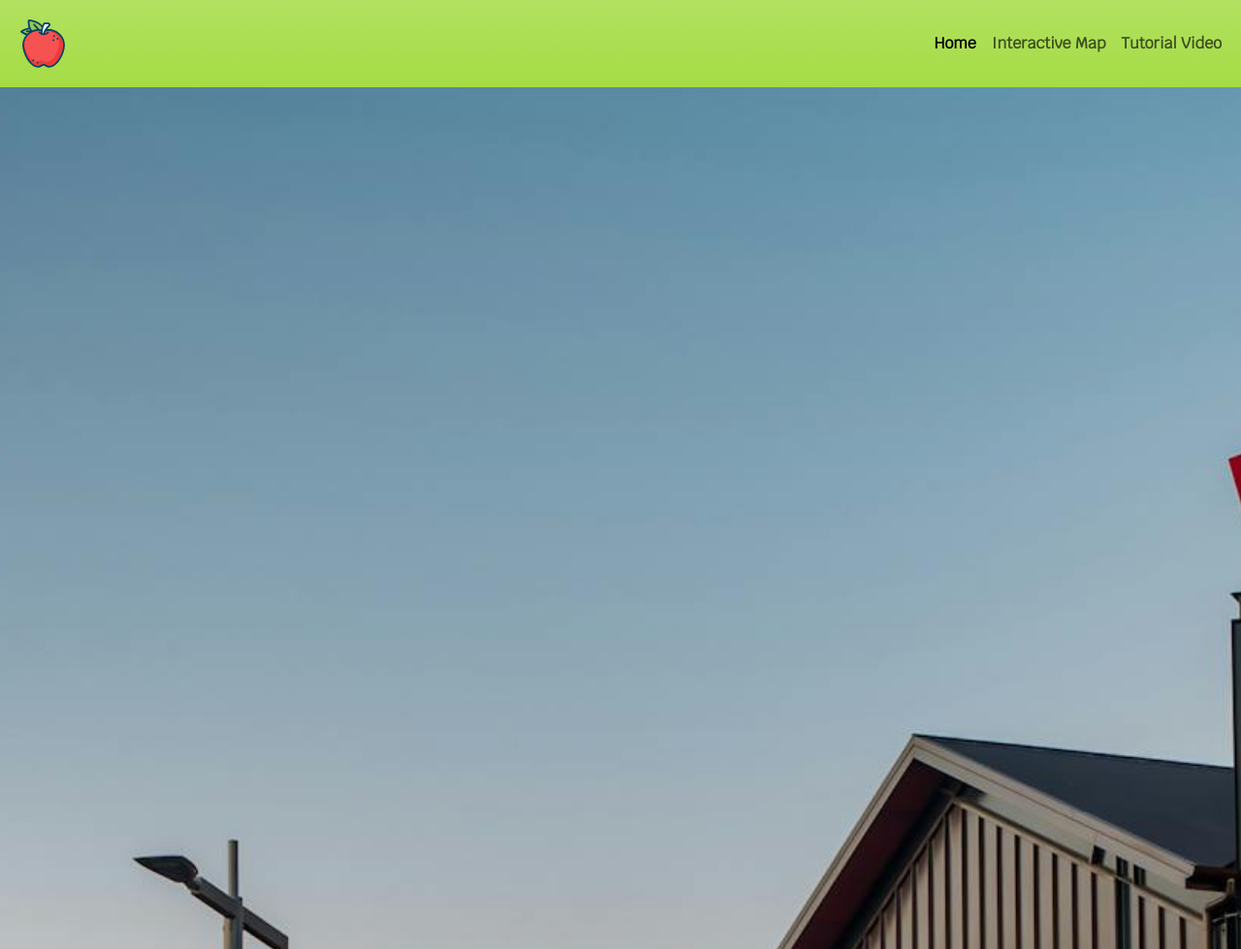
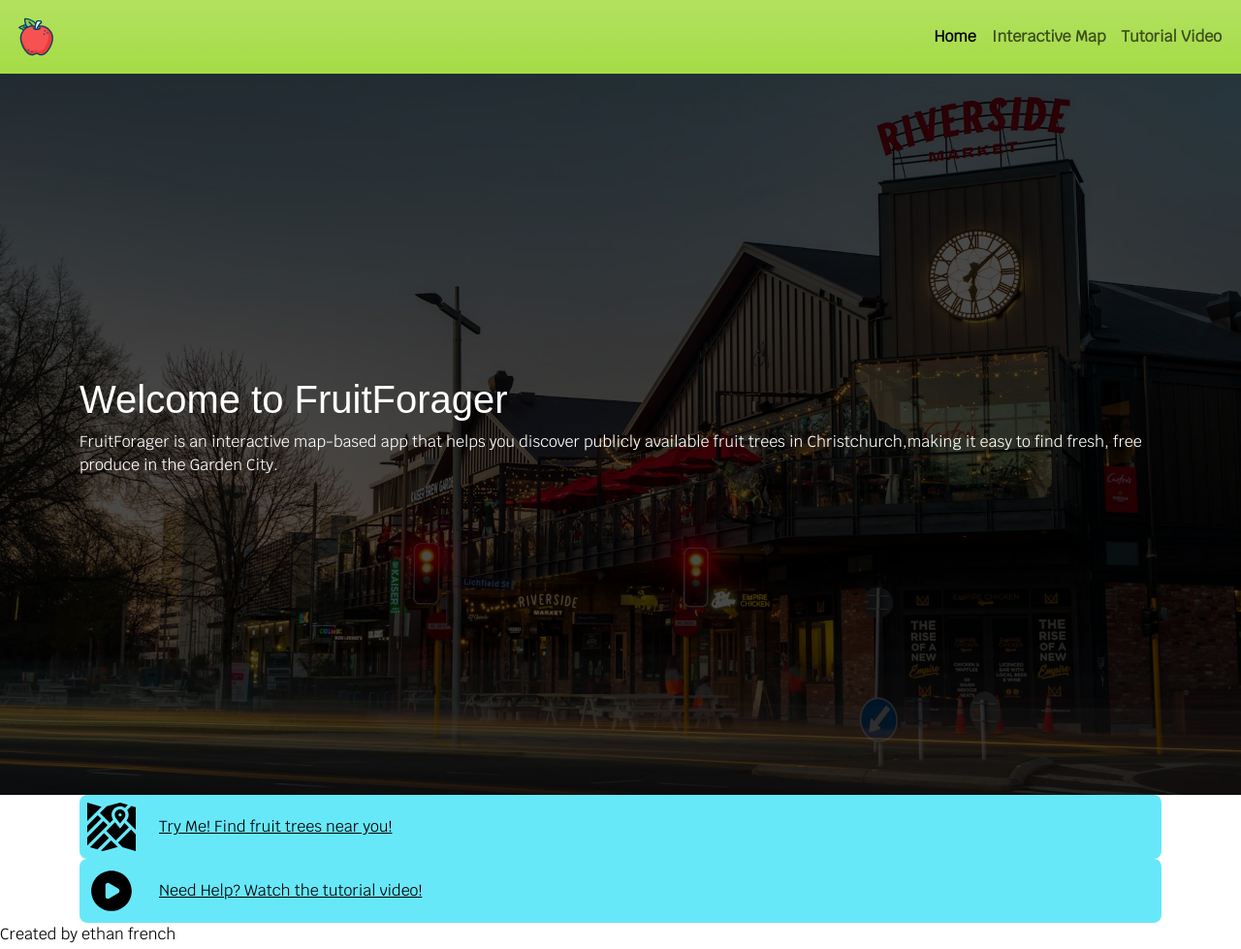
Before and after one commit to EthanGJFrench/fruitforager-iteration-2-prototype-bcde213, a website: page pages/home.html in a window 1280 px wide. Shown: the top 979 px of the page at 97% size. Drawn offline with nearby package versions, Linux system fonts and the light colour scheme; a web font is replaced by a local one.

Commit message:
Homepage hero transition finished

```diff
--- a/pages/home.html
+++ b/pages/home.html
@@ -7,6 +7,7 @@
     <title>Home page | FruitForager</title>
 </head>
 <body class="text-dark">
+
     <!-- Navigation bar -->
     <nav class="bg-primary bg-gradient navbar navbar-expand-md .bg-gradient">
         <div class="container-fluid">
@@ -32,18 +33,17 @@
         </div>
     </nav>
 
-    <!-- Hero seciton -->
-    <section #id="homepage-hero">
+    <!-- Homepage hero section -->
+    <section id="homepage-hero">
+        <div class="carousel-wrapper">
             <!-- Carousel -->
-         <div class="hero-underlay">
             <div id="home-page-carousel" class="carousel slide carousel-fade" data-bs-ride="carousel" data-bs-interval="3500">
                 <div class="carousel-inner">
                     <div class="carousel-item active">
-                        <img src="/assets/images/pexels-andromeda99-35155442.webp" class="d-block w-100" alt="temp image"> <!-- temp image -->
+                        <img src="/assets/images/pexels-andromeda99-35155442.webp" class="d-block w-100" alt="temp image">
                     </div>
                     <div class="carousel-item">
-                        <img src="/assets/images/pexels-prose4ever-5363175.webp" class="d-block w-100" alt="temp image"> <!-- temp image -->
-                    </div>
+                        <img src="/assets/images/pexels-prose4ever-5363175.webp" class="d-block w-100" alt="temp image">
                     </div>
                 </div>
             </div>
@@ -51,30 +51,31 @@
             <section class="hero-overlay">
                 <div class="container">
                     <h1>Welcome to FruitForager</h1>
-                <p>FruitForager is an interactive map-based app that helps you descover pubically available fruit trees in Christchurch, making it easy to find fresh, free produce in the Garden City. FruitForager encourages people to make use of nature's bounty by connecting local communities with underused food sources.</p>
+                    <p>FruitForager is an interactive map-based app that helps you discover publicly available fruit trees in Christchurch,making it easy to find fresh, free produce in the Garden City.</p>
                 </div>
             </section>
+        </div>
     </section>
 
     <!-- Link section -->
-    <!-- <section class="container">
+    <section class="container">
         <a href="/pages/map.html" class="d-flex align-items-center justify-content-left gap-4 p-2 bg-secondary rounded-3">
             <img src="/assets/svgs/street-map-svgrepo-com.svg" alt="map">
             <p class="m-0">Try Me! Find fruit trees near you!</p>
         </a>
-    </section> -->
+    </section>
 
     <!-- Link section -->
-    <!-- <section class="container">
+    <section class="container">
         <a href="/pages/map.html" class="d-flex align-items-center justify-content-left gap-4 p-2 bg-secondary rounded-3" data-bs-toggle="modal" data-bs-target="#tutorialVideoModal">
             <img src="/assets/svgs/play-circle-svgrepo-com.svg" alt="play video">
             <p class="m-0">Need Help? Watch the tutorial video!</p>
         </a>
-    </section> -->
+    </section>
 
-    <!-- <footer>
+    <footer>
         Created by ethan french
-    </footer> -->
+    </footer>
 
     <!-- Tutorial video modal -->
     <section class="modal fade" id="tutorialVideoModal" tabindex="-1" aria-labelledby="tutorialVideoModal" aria-hidden="true">
--- a/sass/styles.scss
+++ b/sass/styles.scss
@@ -1,3 +1,52 @@
+// CSS reset
+/* http://meyerweb.com/eric/tools/css/reset/
+   v2.0 | 20110126
+   License: none (public domain)
+*/
+html, body, div, span, applet, object, iframe,
+h1, h2, h3, h4, h5, h6, p, blockquote, pre,
+a, abbr, acronym, address, big, cite, code,
+del, dfn, em, img, ins, kbd, q, s, samp,
+small, strike, strong, sub, sup, tt, var,
+b, u, i, center,
+dl, dt, dd, ol, ul, li,
+fieldset, form, label, legend,
+table, caption, tbody, tfoot, thead, tr, th, td,
+article, aside, canvas, details, embed,
+figure, figcaption, footer, header, hgroup,
+menu, nav, output, ruby, section, summary,
+time, mark, audio, video {
+	margin: 0;
+	padding: 0;
+	border: 0;
+	font-size: 100%;
+	font: inherit;
+	vertical-align: baseline;
+}
+/* HTML5 display-role reset for older browsers */
+article, aside, details, figcaption, figure,
+footer, header, hgroup, menu, nav, section {
+	display: block;
+}
+body {
+	line-height: 1;
+}
+ol, ul {
+	list-style: none;
+}
+blockquote, q {
+	quotes: none;
+}
+blockquote:before, blockquote:after,
+q:before, q:after {
+	content: '';
+	content: none;
+}
+table {
+	border-collapse: collapse;
+	border-spacing: 0;
+}
+
 // Typography
 @font-face {
   font-family: "Raleway";
@@ -48,29 +97,65 @@ $body-color: $dark;
 body {
   display: flex;
   flex-direction: column;
-  // gap: 4rem;
-  // justify-content: space-between;
 }
 
 a img {
-  max-width: 80px;
+  max-width: 50px;
 }
 
+/* Hero section */
 #homepage-hero {
+    position: relative;
+    height: calc(100vh - 56px);
+    overflow: hidden;
+}
+
+#homepage-hero .carousel-wrapper {
+    position: relative;
+    height: 100%;
+}
+
+#homepage-hero .carousel, #homepage-hero .carousel-inner, #homepage-hero .carousel-item {
+    height: 100%;
+}
+
+#homepage-hero .carousel-item img {
+    width: 100%;
+    height: 100%;
+    object-fit: cover;
+    filter: brightness(0.3);
 }
 
 .hero-overlay {
-  position: absolute;
+    position: absolute;
+    top: 0;
+    left: 0;
+    width: 100%;
+    height: 100%;
+    display: flex;
+    align-items: center;
+    z-index: 2;
+
+    /* fade animation */
+    animation: heroFadeIn 2s ease-out forwards;
+    /* start hidden */
+    opacity: 0;
 }
 
-#home-page-carousel .carousel-item {
-  aspect-ratio: 9 / 16;
+@keyframes heroFadeIn {
+    from {
+        opacity: 0;
+        transform: translateY(20px);
+    }
+
+    to {
+        opacity: 1;
+        transform: translateY(0);
+    }
 }
 
-#home-page-carousel .carousel-item img {
-  width: 100%;
-  height: 100%;
-  object-fit: cover;
+.hero-overlay .container {
+    color: white;
 }
 
 // Bootstrap import LAST
```
Also changed, not shown: css/styles.css, 1 other file. Lines whose indentation alone changed are shown as unchanged.
